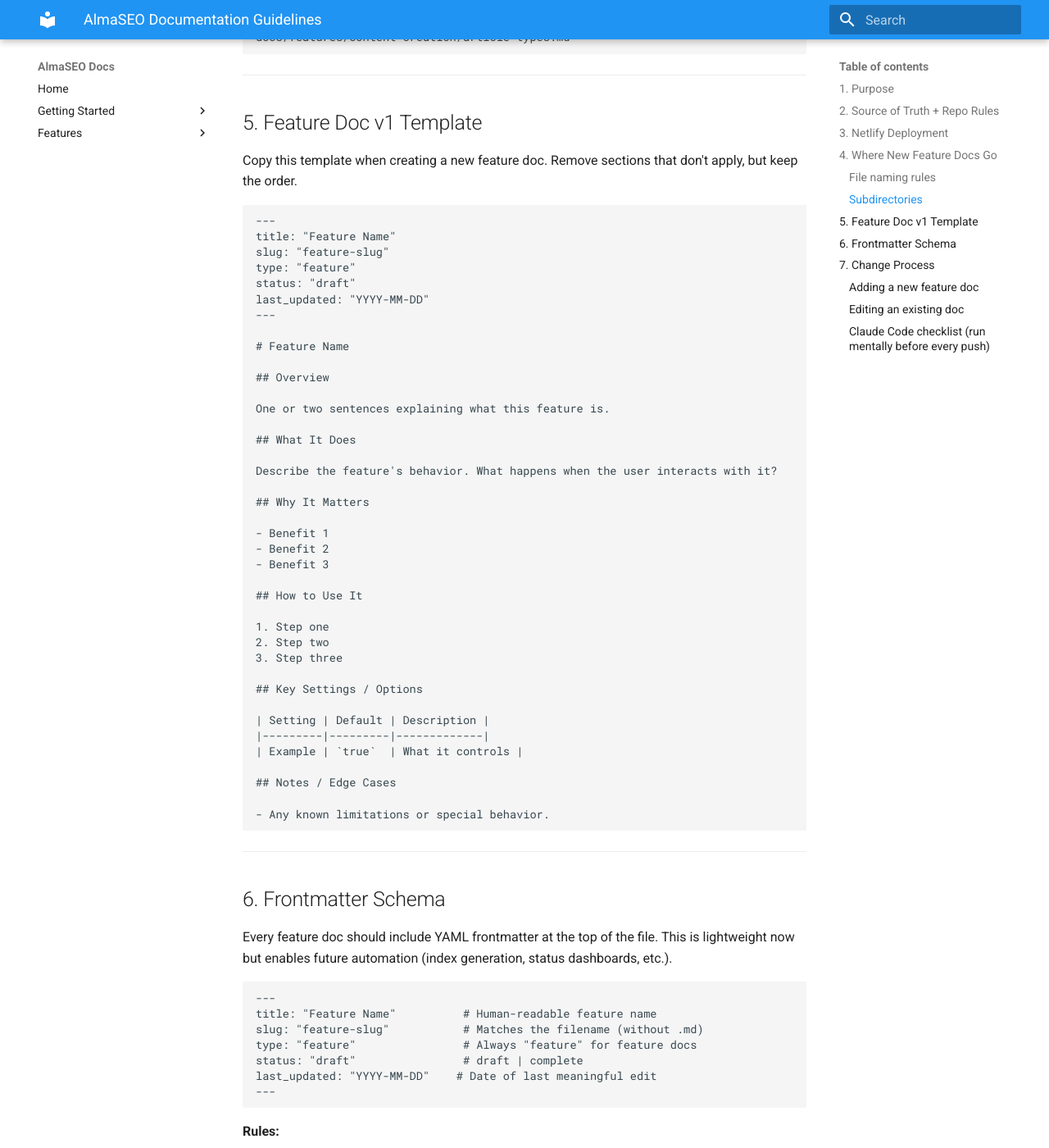
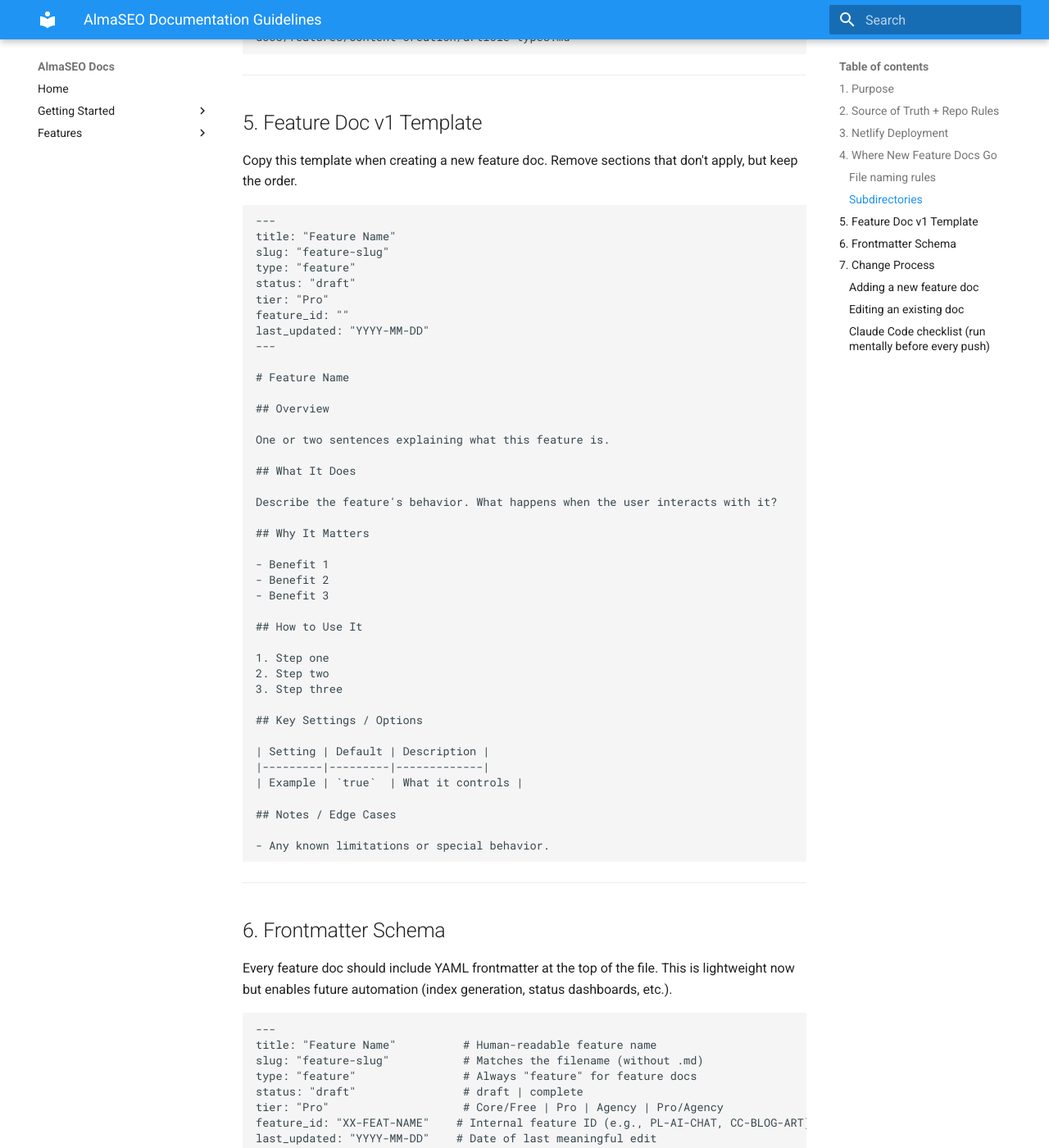
Before and after one commit to ilaos/myproject-docs, an MkDocs documentation site: the page built from docs/DOCS_GUIDELINES.md, in a window 1280 px wide and 1400 px high, scrolled down 2322 px. Shown: the whole window at 82% size. Built offline with MkDocs 1.6.1 and Material for MkDocs 9.7.7, drawn with Linux system fonts in a browser that asks for light colours; some of the changed text lies outside the part shown.

Commit message:
docs: add tier and feature_id to frontmatter schema
Co-Authored-By: Claude Opus 4.6 <noreply@anthropic.com>

````diff
--- a/docs/DOCS_GUIDELINES.md
+++ b/docs/DOCS_GUIDELINES.md
@@ -94,6 +94,8 @@ title: "Feature Name"
 slug: "feature-slug"
 type: "feature"
 status: "draft"
+tier: "Pro"
+feature_id: ""
 last_updated: "YYYY-MM-DD"
 ---
 
@@ -142,6 +144,8 @@ title: "Feature Name"          # Human-readable feature name
 slug: "feature-slug"           # Matches the filename (without .md)
 type: "feature"                # Always "feature" for feature docs
 status: "draft"                # draft | complete
+tier: "Pro"                    # Core/Free | Pro | Agency | Pro/Agency
+feature_id: "XX-FEAT-NAME"    # Internal feature ID (e.g., PL-AI-CHAT, CC-BLOG-ART)
 last_updated: "YYYY-MM-DD"    # Date of last meaningful edit
 ---
 ```
@@ -150,6 +154,8 @@ last_updated: "YYYY-MM-DD"    # Date of last meaningful edit
 
 - `slug` must match the filename. If the file is `email-reports.md`, the slug is `email-reports`.
 - `status` starts as `draft`. Set to `complete` only when the doc is reviewed and accurate.
+- `tier` indicates the minimum pricing tier required to access the feature. Use one of: `Core/Free`, `Pro`, `Agency`, or `Pro/Agency`.
+- `feature_id` is the internal identifier used in the codebase and roadmap (e.g., `PL-AI-CHAT`). If unknown, leave as an empty string `""`.
 - `last_updated` must be set to the current date whenever the doc content changes.
 
 ---
````
Also changed, not shown: docs/features/alma-ai-chat.md (+2 -0 lines).
